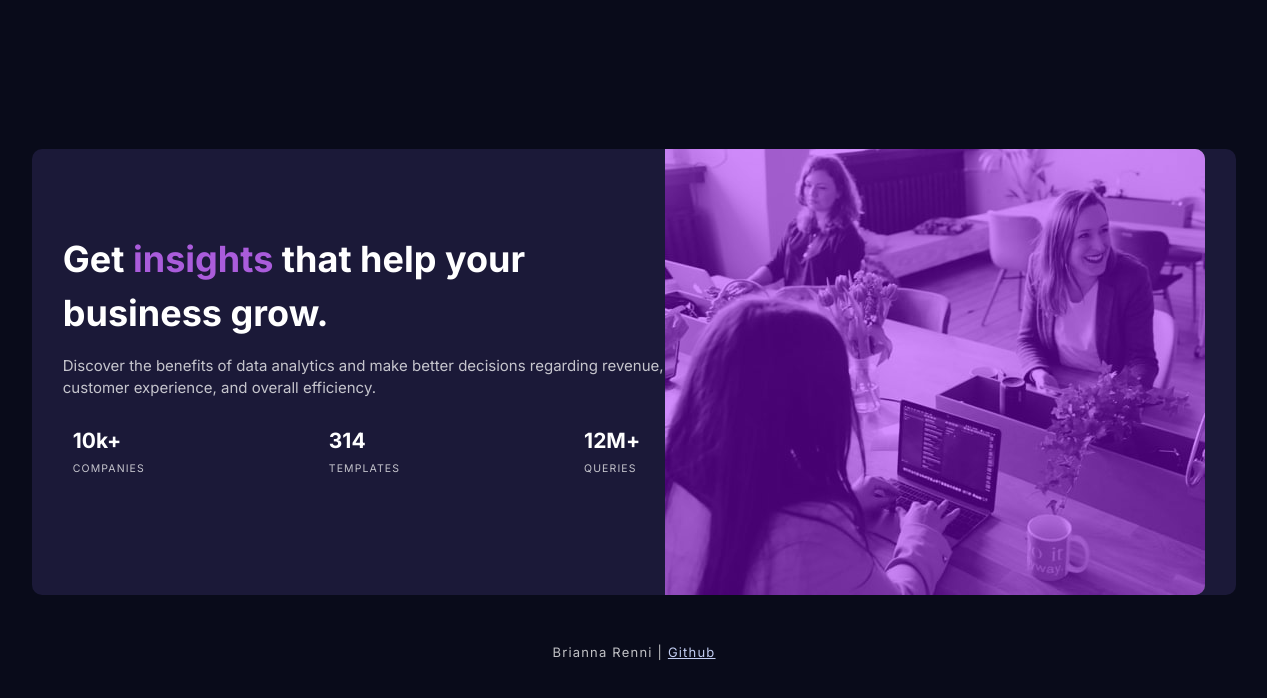
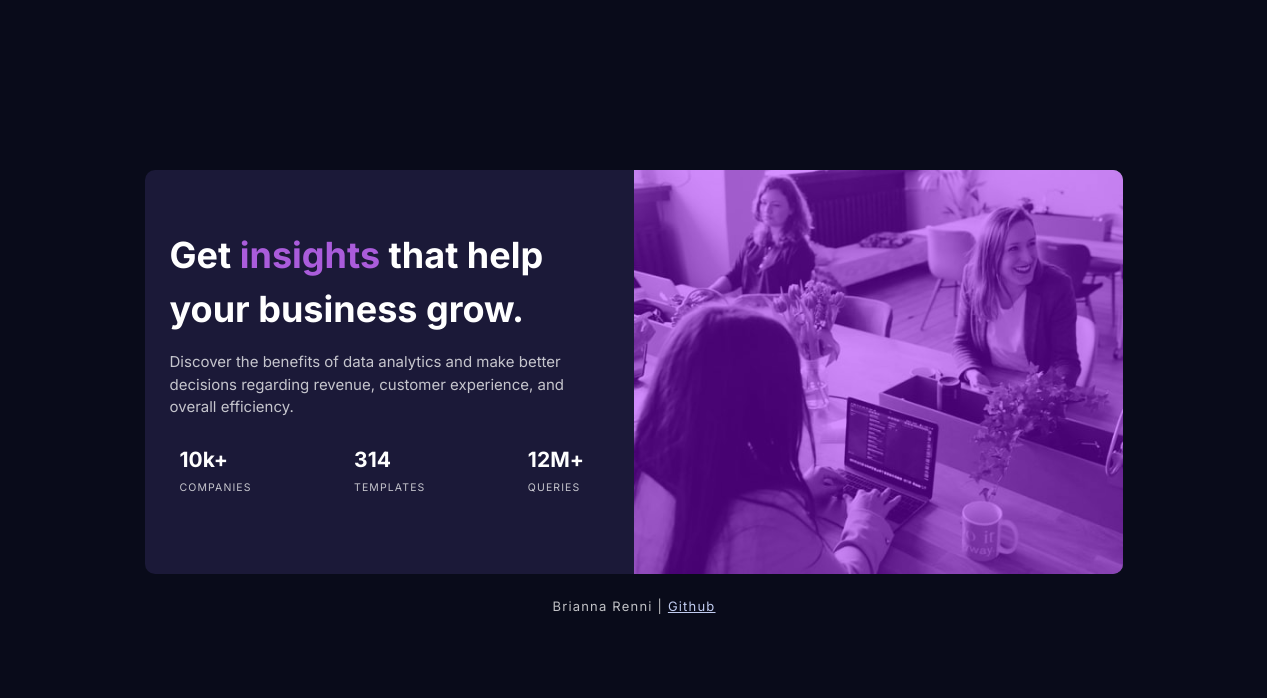
Before and after one commit to briannarenni/site-stats-card, a plain HTML site: page index.html in a window 1536 px wide. Shown: the whole page, without its empty margins (134-1401 px from the left). Drawn offline with Linux system fonts and the light colour scheme.

Commit message:
Breakpoint spacing fixes

```diff
--- a/css/queries.css
+++ b/css/queries.css
@@ -16,16 +16,24 @@
   }
 }
 
-/* TODO: Fix this shit now */
 @media screen and (min-width:800px) {
   .card {
-    max-width: 85%;
+    max-width: 95%;
     flex-direction: row;
   }
 
   .hero-text {
     max-width: 50%;
     text-align: left;
+    padding: 25px 25px 0px 30px;
+  }
+
+  .lead {
+    font-size: 1.8em;
+  }
+
+  .sub-lead {
+    font-size: 14px;
   }
 
   .graphic {
@@ -43,17 +51,21 @@
   }
 }
 
-@media screen and (min-width:900px) {
+@media screen and (min-width:850px) and (max-width: 899px) {
   .lead {
-    font-size: 1.8em;
+    font-size: 2em;
   }
 
-  .sub-lead {
-    font-size: 14px;
+  .hero-text {
+    padding: 10px 30px 0px 30px;
   }
 }
 
-@media screen and (min-width:1024px) {
+@media screen and (min-width:900px) {
+  .hero-text {
+    padding: 15px 25px 0px 25px;
+  }
+
   .lead {
     font-size: 2.2em;
   }
@@ -67,19 +79,32 @@
   }
 }
 
-@media screen and (min-width:1250px) {
+@media screen and (min-width:1000px) {
   .card {
-    max-width: 80%;
+    max-width: 85%;
   }
 }
 
-@media screen and (min-width:1320px) {
+@media screen and (min-width:1100px) {
   .card {
-    max-width: 80%;
-    margin: 25px;
+    max-width: 75%;
   }
+}
 
+@media screen and (min-width:1250px) {
+  .card {
+    max-width: 70%;
+  }
+}
+
+@media screen and (min-width:1300px) {
   .lead {
     font-size: 2.4em;
   }
 }
+
+@media screen and (min-width: 1440px) {
+  .card {
+    max-width: 65%;
+  }
+}
```
